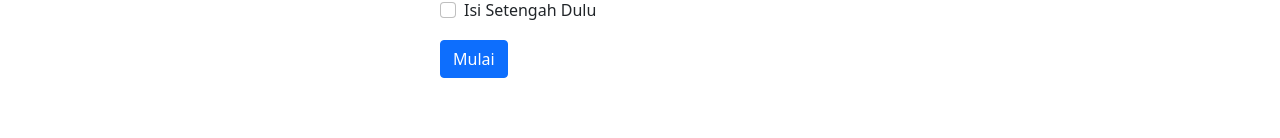
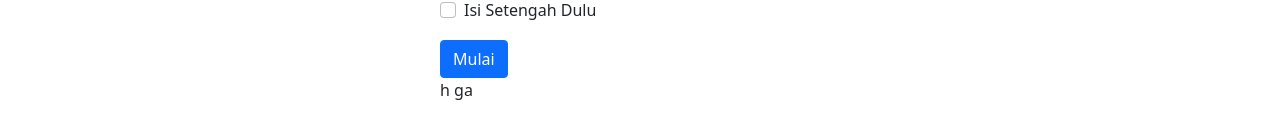
Before and after one commit to oktoala/sia-auto-web, a React (Create React App) app in the folder siauto/: page / in a window 1280 px wide. Shown: the part 454-592 px from the top of the page. Built offline with nearby package versions, Linux system fonts and the light colour scheme.

Commit message:
Able to fill all kuesioner

```diff
--- a/siauto/src/App.tsx
+++ b/siauto/src/App.tsx
@@ -95,12 +95,13 @@ const MainSection = () => {
   const [validated, setValidated] = useState(false);
   const [checkRequired, setCheckRequired] = useState(true);
   const [semester, setSemester] = useState("");
-  // const [genap, setGenap] = useState(true);
+  const [response, setResponse] = useState({
+    response: "ga" });
   const tahun_ajar = `${curr_year()}/${curr_year() + 1}`;
+
 
   function curr_year() {
     const today = new Date();
-    // let notGetMonth = true;
     const monthGanjil = ["8", "9", "10", "11", "12"];
     const january = "1";
     const monthGenap = ["2", "3", "4", "5", "6", "7"];
@@ -140,9 +141,8 @@ const MainSection = () => {
         body: JSON.stringify(dataColleger)
       });
 
-      const data = await response.json();
+      const data = await response.json().then(data => setResponse({response: data.response}));
 
-      console.log(data);
 
     }
     console.log(dataColleger);
@@ -203,6 +203,7 @@ const MainSection = () => {
         </Form.Group>
         <Button variant="primary" type="submit">Mulai</Button>
       </Form>
+      <p>h {response.response} </p>
     </section>
   );
 }
```
Also changed, not shown: 1 other file (tests, documents, lock files or other folders).
